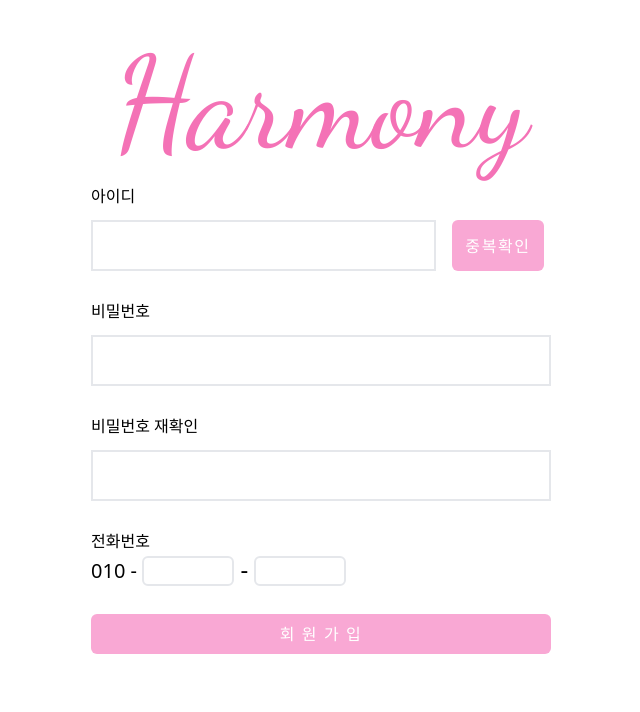
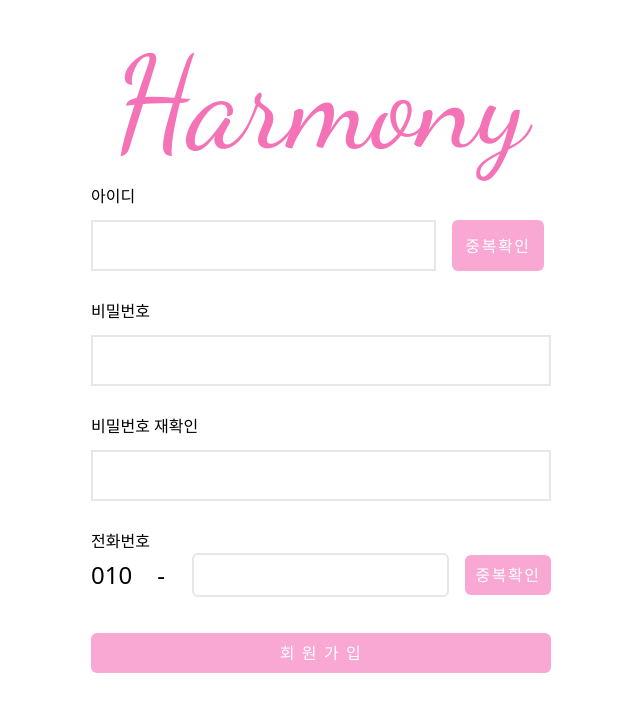
Before and after one commit to chanw12/harmony-web, a React (Create React App) app in the folder harmony/: page /signup in a window 1280 px wide. Shown: the top 712 px of the page, without its empty margins (319-959 px from the left). Built offline with nearby package versions, Linux system fonts and the light colour scheme.

Commit message:
pwd hash & check phonumber to register

```diff
--- /dev/null
+++ b/harmony/src/libs/useHash.jsx
@@ -0,0 +1,262 @@
+export function SHA256(s) {
+  var chrsz = 8;
+
+  var hexcase = 0;
+
+  function safe_add(x, y) {
+    var lsw = (x & 0xffff) + (y & 0xffff);
+
+    var msw = (x >> 16) + (y >> 16) + (lsw >> 16);
+
+    return (msw << 16) | (lsw & 0xffff);
+  }
+
+  function S(X, n) {
+    return (X >>> n) | (X << (32 - n));
+  }
+
+  function R(X, n) {
+    return X >>> n;
+  }
+
+  function Ch(x, y, z) {
+    return (x & y) ^ (~x & z);
+  }
+
+  function Maj(x, y, z) {
+    return (x & y) ^ (x & z) ^ (y & z);
+  }
+
+  function Sigma0256(x) {
+    return S(x, 2) ^ S(x, 13) ^ S(x, 22);
+  }
+
+  function Sigma1256(x) {
+    return S(x, 6) ^ S(x, 11) ^ S(x, 25);
+  }
+
+  function Gamma0256(x) {
+    return S(x, 7) ^ S(x, 18) ^ R(x, 3);
+  }
+
+  function Gamma1256(x) {
+    return S(x, 17) ^ S(x, 19) ^ R(x, 10);
+  }
+
+  function core_sha256(m, l) {
+    var K = new Array(
+      0x428a2f98,
+      0x71374491,
+      0xb5c0fbcf,
+      0xe9b5dba5,
+      0x3956c25b,
+      0x59f111f1,
+      0x923f82a4,
+      0xab1c5ed5,
+      0xd807aa98,
+      0x12835b01,
+      0x243185be,
+      0x550c7dc3,
+      0x72be5d74,
+      0x80deb1fe,
+      0x9bdc06a7,
+      0xc19bf174,
+      0xe49b69c1,
+      0xefbe4786,
+      0xfc19dc6,
+      0x240ca1cc,
+      0x2de92c6f,
+      0x4a7484aa,
+      0x5cb0a9dc,
+      0x76f988da,
+      0x983e5152,
+      0xa831c66d,
+      0xb00327c8,
+      0xbf597fc7,
+      0xc6e00bf3,
+      0xd5a79147,
+      0x6ca6351,
+      0x14292967,
+      0x27b70a85,
+      0x2e1b2138,
+      0x4d2c6dfc,
+      0x53380d13,
+      0x650a7354,
+      0x766a0abb,
+      0x81c2c92e,
+      0x92722c85,
+      0xa2bfe8a1,
+      0xa81a664b,
+      0xc24b8b70,
+      0xc76c51a3,
+      0xd192e819,
+      0xd6990624,
+      0xf40e3585,
+      0x106aa070,
+      0x19a4c116,
+      0x1e376c08,
+      0x2748774c,
+      0x34b0bcb5,
+      0x391c0cb3,
+      0x4ed8aa4a,
+      0x5b9cca4f,
+      0x682e6ff3,
+      0x748f82ee,
+      0x78a5636f,
+      0x84c87814,
+      0x8cc70208,
+      0x90befffa,
+      0xa4506ceb,
+      0xbef9a3f7,
+      0xc67178f2
+    );
+
+    var HASH = new Array(
+      0x6a09e667,
+      0xbb67ae85,
+      0x3c6ef372,
+      0xa54ff53a,
+      0x510e527f,
+      0x9b05688c,
+      0x1f83d9ab,
+      0x5be0cd19
+    );
+
+    var W = new Array(64);
+
+    var a, b, c, d, e, f, g, h, i, j;
+
+    var T1, T2;
+
+    m[l >> 5] |= 0x80 << (24 - (l % 32));
+
+    m[(((l + 64) >> 9) << 4) + 15] = l;
+
+    for (var i = 0; i < m.length; i += 16) {
+      a = HASH[0];
+
+      b = HASH[1];
+
+      c = HASH[2];
+
+      d = HASH[3];
+
+      e = HASH[4];
+
+      f = HASH[5];
+
+      g = HASH[6];
+
+      h = HASH[7];
+
+      for (var j = 0; j < 64; j++) {
+        if (j < 16) W[j] = m[j + i];
+        else
+          W[j] = safe_add(
+            safe_add(
+              safe_add(Gamma1256(W[j - 2]), W[j - 7]),
+              Gamma0256(W[j - 15])
+            ),
+            W[j - 16]
+          );
+
+        T1 = safe_add(
+          safe_add(safe_add(safe_add(h, Sigma1256(e)), Ch(e, f, g)), K[j]),
+          W[j]
+        );
+
+        T2 = safe_add(Sigma0256(a), Maj(a, b, c));
+
+        h = g;
+
+        g = f;
+
+        f = e;
+
+        e = safe_add(d, T1);
+
+        d = c;
+
+        c = b;
+
+        b = a;
+
+        a = safe_add(T1, T2);
+      }
+
+      HASH[0] = safe_add(a, HASH[0]);
+
+      HASH[1] = safe_add(b, HASH[1]);
+
+      HASH[2] = safe_add(c, HASH[2]);
+
+      HASH[3] = safe_add(d, HASH[3]);
+
+      HASH[4] = safe_add(e, HASH[4]);
+
+      HASH[5] = safe_add(f, HASH[5]);
+
+      HASH[6] = safe_add(g, HASH[6]);
+
+      HASH[7] = safe_add(h, HASH[7]);
+    }
+
+    return HASH;
+  }
+
+  function str2binb(str) {
+    var bin = Array();
+
+    var mask = (1 << chrsz) - 1;
+
+    for (var i = 0; i < str.length * chrsz; i += chrsz) {
+      bin[i >> 5] |= (str.charCodeAt(i / chrsz) & mask) << (24 - (i % 32));
+    }
+
+    return bin;
+  }
+
+  function Utf8Encode(string) {
+    string = string.replace(/\r\n/g, "\n");
+
+    var utftext = "";
+
+    for (var n = 0; n < string.length; n++) {
+      var c = string.charCodeAt(n);
+
+      if (c < 128) {
+        utftext += String.fromCharCode(c);
+      } else if (c > 127 && c < 2048) {
+        utftext += String.fromCharCode((c >> 6) | 192);
+
+        utftext += String.fromCharCode((c & 63) | 128);
+      } else {
+        utftext += String.fromCharCode((c >> 12) | 224);
+
+        utftext += String.fromCharCode(((c >> 6) & 63) | 128);
+
+        utftext += String.fromCharCode((c & 63) | 128);
+      }
+    }
+
+    return utftext;
+  }
+
+  function binb2hex(binarray) {
+    var hex_tab = hexcase ? "0123456789ABCDEF" : "0123456789abcdef";
+
+    var str = "";
+
+    for (var i = 0; i < binarray.length * 4; i++) {
+      str +=
+        hex_tab.charAt((binarray[i >> 2] >> ((3 - (i % 4)) * 8 + 4)) & 0xf) +
+        hex_tab.charAt((binarray[i >> 2] >> ((3 - (i % 4)) * 8)) & 0xf);
+    }
+
+    return str;
+  }
+
+  s = Utf8Encode(s);
+
+  return binb2hex(core_sha256(str2binb(s), s.length * chrsz));
+}
--- a/harmony/src/pages/signup/signup.jsx
+++ b/harmony/src/pages/signup/signup.jsx
@@ -4,7 +4,7 @@ import { useEffect } from "react";
 import { useForm } from "react-hook-form";
 import { useNavigate } from "react-router";
 import useMutation from "../../libs/useMutation";
-
+import { SHA256 } from "../../libs/useHash";
 const SignUp = (props) => {
   const {
     register,
@@ -22,26 +22,19 @@ const SignUp = (props) => {
   );
   const navigate = useNavigate();
   const onValid = (validData) => {
-    if (isExist !== 1) {
-      console.log("invalid");
-      return;
-    }
-    const phone_number =
-      "010" + validData.signUpPNumber1 + validData.signUpPNumber2;
+    const phone_number = "010" + validData.signUpPNumber;
     const giveData = {
       phone_number,
       user_id: validData.signUpID,
-      password: validData.signUpPassword,
+      password: SHA256(validData.signUpPassword),
     };
     if (loading) return;
     signup(giveData);
   };
   const [isExist, setIsExist] = useState(3); // 서버에 등록된 아이디 조회결과 1:등록 x 2: 등록 o 3:조회 하지않은상태
-  const [idCheckbuttonText, setIdCheckButtonText] = useState("중복확인");
+  const [isExistP, setIsExistP] = useState(3);
   const onInvalid = (inValidData) => {
     console.log(inValidData);
-    console.log("1");
-    console.log("hhh");
   };
   const idCheck = async () => {
     if (watch("signUpID").length < 6) {
@@ -77,6 +70,42 @@ const SignUp = (props) => {
         }
       });
   };
+  const phoneCheck = async () => {
+    if (watch("signUpPNumber").length < 8) {
+      return;
+    }
+    clearErrors("signUpPNumber");
+    const check_data = await fetch(
+      `http://115.85.181.222:8080/member?phone_number=010${watch(
+        "signUpPNumber"
+      )}`,
+      {
+        method: "GET",
+      }
+    )
+      .then((response) => {
+        return response.json();
+      })
+      .then((data) => {
+        console.log(data);
+        if (data.data.length > 0) {
+          //아이디가 서버에 존재하는 경우
+          setIsExistP(2);
+          setError("signUpPNumber", {
+            type: "focus",
+            message: "중복된 전화번호 입니다.",
+          });
+        } else {
+          //아이디가 서버에 존재하지 않는 경우
+          setIsExistP(1); //
+          console.log(isExistP);
+          setError("signUpPNumber", {
+            type: "focus",
+            message: "사용 가능한 전화번호 입니다",
+          });
+        }
+      });
+  };
   useEffect(() => {
     if (error) {
       console.log(error);
@@ -88,6 +117,9 @@ const SignUp = (props) => {
   useEffect(() => {
     setIsExist(3);
   }, [watch("signUpID")]);
+  useEffect(() => {
+    setIsExistP(3);
+  }, [watch("signUpPNumber")]);
   return (
     <div className=" px-10 py-10 flex justify-center relative flex-col items-center space-y-4">
       <span className=" font-dancing text-9xl text-pink-400 cursor-default select-none">
@@ -119,7 +151,7 @@ const SignUp = (props) => {
                 type="button"
                 className=" px-2 py-2 w-1/5 text-white font tracking-widest rounded-md bg-pink-300 hover:bg-pink-400"
               >
-                {idCheckbuttonText}
+                중복확인
               </button>
             </div>
           </div>
@@ -184,37 +216,52 @@ const SignUp = (props) => {
               <div className="text-red-500 text-xs font-medium pt-2 pb-5"></div>
             ))}
           <label htmlFor="phoneNumber">전화번호</label>
-          <div id="phoneNumber">
-            <span className=" text-xl">010 - </span>
+          <div
+            id="phoneNumber"
+            className="flex mb-2 space-x-4 items-center justify-center "
+          >
+            <span className=" w-1/5 text-2xl">
+              010&nbsp;&nbsp;&nbsp;&nbsp;-
+            </span>
             <input
               type="number"
-              className=" rounded-md outline-none border-2 p-3 spcae text-xl w-1/5 text-gray-600 h-[30px] text-center"
-              {...register("signUpPNumber1", {
+              className=" rounded-md outline-none border-2 p-5  text-2xl w-3/5 text-gray-600 h-[30px] space-x-2"
+              {...register("signUpPNumber", {
                 required: true,
-                minLength: 4,
-                maxLength: 4,
+                minLength: {
+                  value: 8,
+                  message: "올바른 전화번호 형식이 아닙니다",
+                },
+                maxLength: {
+                  value: 8,
+                  message: "올바른 전화번호 형식이 아닙니다",
+                },
+                validate: {
+                  isExist: () =>
+                    isExist === 2 ? "중복된 전화번호 입니다" : null,
+                  isnotCheck: () => (isExist === 3 ? "중복 확인 필요" : null),
+                },
               })}
               id="tel_1"
             />
-            <span className=" text-2xl"> - </span>
-            <input
-              type="number"
-              className=" rounded-md outline-none border-2 p-3 text-xl text-gray-600 w-1/5  h-[30px] text-center"
-              {...register("signUpPNumber2", {
-                required: true,
-                minLength: 4,
-                maxLength: 4,
-              })}
-              id="tel_2"
-            />
-            {errors.signUpPNumber1 || errors.signUpPNumber2 ? (
-              <div className=" text-red-500 text-xs font-medium pt-2 pb-5">
-                전화번호 형식이 올바르지 않습니다
-              </div>
-            ) : (
-              <div className="text-red-500 text-xs font-medium pt-2 pb-5"></div>
-            )}
+            <button
+              onClick={phoneCheck}
+              className=" w-1/5 px-2 py-2  text-white font tracking-widest rounded-md bg-pink-300 hover:bg-pink-400"
+            >
+              중복확인
+            </button>
           </div>
+          {errors.signUpPNumber ? (
+            <div
+              className={`${
+                isExistP === 1 ? "text-blue-500 " : " text-red-500"
+              } text-xs font-medium pt-2 pb-5`}
+            >
+              {errors.signUpPNumber.message}
+            </div>
+          ) : (
+            <div className="text-red-500 text-xs font-medium pt-2 pb-5"></div>
+          )}
 
           <button className=" hover:bg-pink-400 px-2 py-2 w-full text-white font tracking-widest rounded-md bg-pink-300">
             회 원 가 입
```
Also changed, not shown: 2 other files (tests, documents, lock files or other folders).
